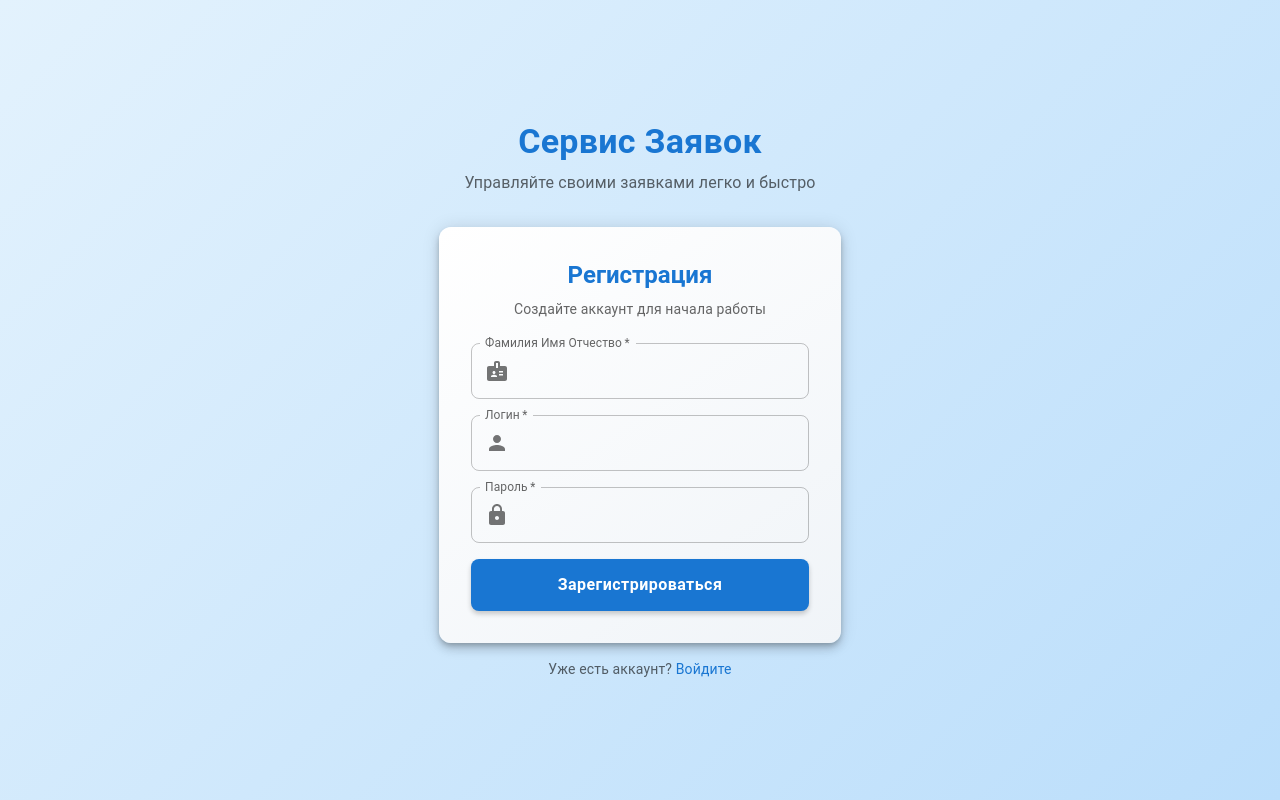
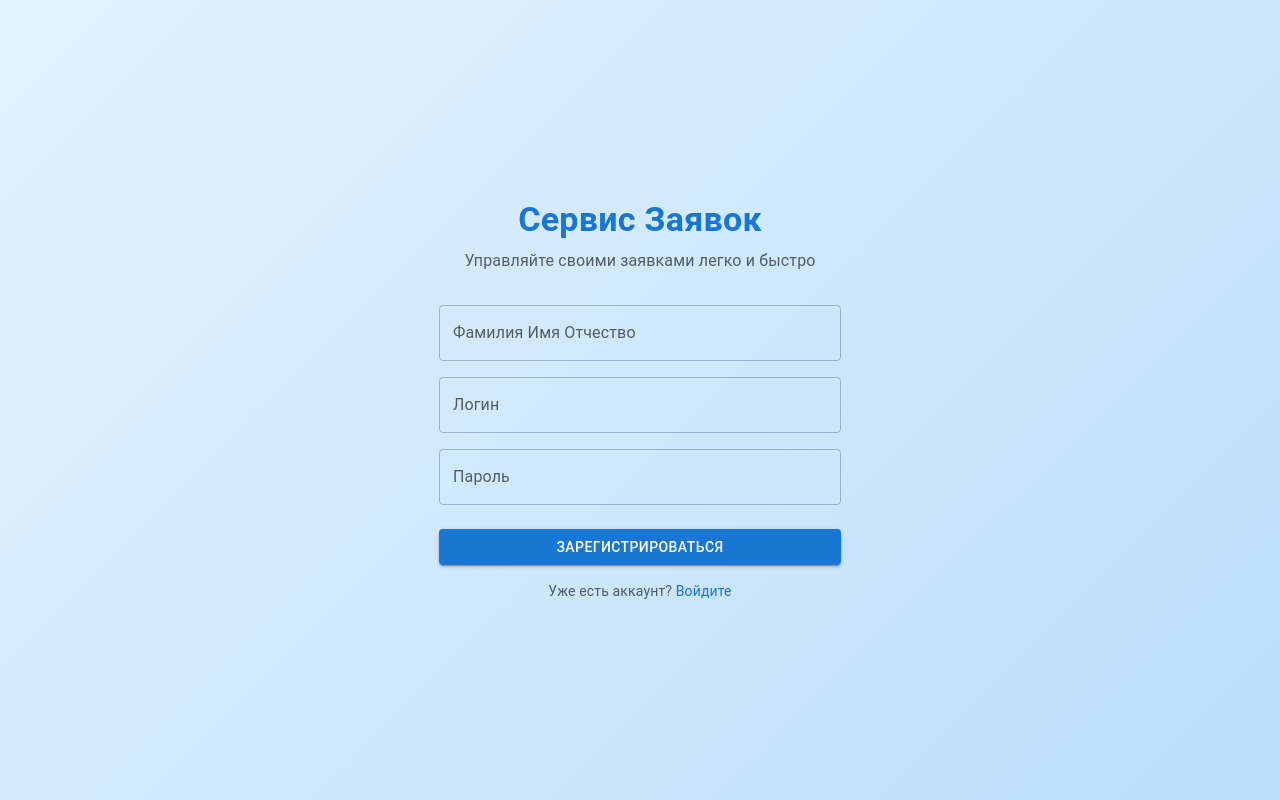
Before and after one commit to Ximanit/QA-servies, a React (Vite) app in the folder client/: page /auth/register in a window 1280 px wide. Built offline with nearby package versions, Linux system fonts and the light colour scheme.

Commit message:
Мелкий фикс формы входа и регистрации

```diff
--- a/client/src/features/auth/components/LoginForm.jsx
+++ b/client/src/features/auth/components/LoginForm.jsx
@@ -1,180 +1,60 @@
-// src/features/auth/components/LoginForm.jsx
 import React from 'react';
-import {
-	TextField,
-	Button,
-	Box,
-	CircularProgress,
-	Typography,
-	InputAdornment,
-	Paper,
-} from '@mui/material';
-import { Person, Lock } from '@mui/icons-material';
+import { TextField, Button, Box } from '@mui/material';
+import { useForm, Controller } from 'react-hook-form';
 
 const LoginForm = ({ onSubmit, isLoading }) => {
-	const [formValues, setFormValues] = React.useState({
-		username: '',
-		password: '',
-	});
-	const [touched, setTouched] = React.useState({
-		username: false,
-		password: false,
-	});
-	const [formSubmitted, setFormSubmitted] = React.useState(false);
-
-	const handleChange = (e) => {
-		const { name, value } = e.target;
-		setFormValues((prev) => ({ ...prev, [name]: value }));
-	};
-
-	const handleBlur = (e) => {
-		const { name } = e.target;
-		setTouched((prev) => ({ ...prev, [name]: true }));
-	};
-
-	const handleSubmit = (e) => {
-		e.preventDefault();
-		setFormSubmitted(true);
-		if (!formValues.username || !formValues.password) {
-			return;
-		}
-		onSubmit(formValues);
-	};
-
-	const getError = (field) => {
-		return !formValues[field] && (touched[field] || formSubmitted);
-	};
-
-	const getHelperText = (field, message) => {
-		return getError(field) ? message : '';
-	};
+	const {
+		control,
+		handleSubmit,
+		formState: { errors },
+	} = useForm();
 
 	return (
-		<Paper
-			elevation={6}
-			sx={{
-				padding: 4,
-				borderRadius: 3,
-				background: 'linear-gradient(145deg, #ffffff, #f0f4f8)',
-				maxWidth: 400,
-				mx: 'auto',
-			}}>
-			<Box sx={{ textAlign: 'center', mb: 3 }}>
-				<Typography variant="h5" fontWeight="bold" color="primary">
-					Вход в систему
-				</Typography>
-				<Typography variant="body2" color="text.secondary" sx={{ mt: 1 }}>
-					Пожалуйста, введите свои данные для входа
-				</Typography>
-			</Box>
 		<Box
 			component="form"
-				onSubmit={handleSubmit}
+			onSubmit={handleSubmit(onSubmit)}
 			sx={{ display: 'flex', flexDirection: 'column', gap: 2 }}>
+			<Controller
+				name="username"
+				control={control}
+				defaultValue=""
+				rules={{ required: 'Введите имя пользователя!' }}
+				render={({ field }) => (
 					<TextField
+						{...field}
 						label="Имя пользователя"
-					name="username"
-					value={formValues.username}
-					onChange={handleChange}
-					onBlur={handleBlur}
-					required
+						variant="outlined"
+						error={!!errors.username}
+						helperText={errors.username?.message}
 						fullWidth
+					/>
+				)}
+			/>
+			<Controller
+				name="password"
+				control={control}
+				defaultValue=""
+				rules={{ required: 'Введите пароль!' }}
+				render={({ field }) => (
+					<TextField
+						{...field}
+						label="Пароль"
+						type="password"
 						variant="outlined"
-					error={getError('username')}
-					helperText={getHelperText('username', 'Введите имя пользователя!')}
-					slotProps={{
-						input: {
-							startAdornment: (
-								<InputAdornment position="start">
-									<Person color="action" />
-								</InputAdornment>
-							),
-						},
-					}}
-					sx={{
-						'& .MuiOutlinedInput-root': {
-							borderRadius: '8px',
-							'&:hover fieldset': {
-								borderColor: 'primary.main',
-							},
-							'&.Mui-focused fieldset': {
-								borderColor: 'primary.main',
-							},
-						},
-						'& .MuiInputLabel-root': {
-							color: 'text.secondary',
-							'&.Mui-focused': {
-								color: 'primary.main',
-							},
-						},
-					}}
+						error={!!errors.password}
+						helperText={errors.password?.message}
+						fullWidth
 					/>
-				<TextField
-					label="Пароль"
-					name="password"
-					type="password"
-					value={formValues.password}
-					onChange={handleChange}
-					onBlur={handleBlur}
-					required
-					fullWidth
-					variant="outlined"
-					error={getError('password')}
-					helperText={getHelperText('password', 'Введите пароль!')}
-					slotProps={{
-						input: {
-							startAdornment: (
-								<InputAdornment position="start">
-									<Lock color="action" />
-								</InputAdornment>
-							),
-						},
-					}}
-					sx={{
-						'& .MuiOutlinedInput-root': {
-							borderRadius: '8px',
-							'&:hover fieldset': {
-								borderColor: 'primary.main',
-							},
-							'&.Mui-focused fieldset': {
-								borderColor: 'primary.main',
-							},
-						},
-						'& .MuiInputLabel-root': {
-							color: 'text.secondary',
-							'&.Mui-focused': {
-								color: 'primary.main',
-							},
-						},
-					}}
+				)}
 			/>
 			<Button
 				type="submit"
 				variant="contained"
-					color="primary"
 				disabled={isLoading}
-					fullWidth
-					sx={{
-						py: 1.5,
-						borderRadius: '8px',
-						textTransform: 'none',
-						fontSize: '1rem',
-						fontWeight: 'bold',
-						boxShadow: '0 3px 5px rgba(0, 0, 0, 0.2)',
-						'&:hover': {
-							boxShadow: '0 5px 10px rgba(0, 0, 0, 0.3)',
-							backgroundColor: 'primary.dark',
-						},
-						'&:disabled': {
-							backgroundColor: 'action.disabledBackground',
-							color: 'action.disabled',
-						},
-					}}
-					startIcon={isLoading ? <CircularProgress size={20} /> : null}>
-					{isLoading ? 'Вход...' : 'Войти'}
+				sx={{ mt: 1 }}>
+				{isLoading ? 'Загрузка...' : 'Войти'}
 			</Button>
 		</Box>
-		</Paper>
 	);
 };
 
--- a/client/src/features/auth/components/RegisterForm.jsx
+++ b/client/src/features/auth/components/RegisterForm.jsx
@@ -1,220 +1,76 @@
-// src/features/auth/components/RegisterForm.jsx
 import React from 'react';
-import {
-	TextField,
-	Button,
-	Box,
-	CircularProgress,
-	Typography,
-	InputAdornment,
-	Paper,
-} from '@mui/material';
-import { Person, Lock, Badge } from '@mui/icons-material';
+import { TextField, Button, Box } from '@mui/material';
+import { useForm, Controller } from 'react-hook-form';
 
 const RegisterForm = ({ onSubmit, isLoading }) => {
-	const [formValues, setFormValues] = React.useState({
-		name: '',
-		username: '',
-		password: '',
-	});
-	const [touched, setTouched] = React.useState({
-		name: false,
-		username: false,
-		password: false,
-	});
-	const [formSubmitted, setFormSubmitted] = React.useState(false);
-
-	const handleChange = (e) => {
-		const { name, value } = e.target;
-		setFormValues((prev) => ({ ...prev, [name]: value }));
-	};
-
-	const handleBlur = (e) => {
-		const { name } = e.target;
-		setTouched((prev) => ({ ...prev, [name]: true }));
-	};
-
-	const handleSubmit = (e) => {
-		e.preventDefault();
-		setFormSubmitted(true);
-		if (!formValues.name || !formValues.username || !formValues.password) {
-			return;
-		}
-		onSubmit(formValues);
-	};
-
-	const getError = (field) => {
-		return !formValues[field] && (touched[field] || formSubmitted);
-	};
-
-	const getHelperText = (field, message) => {
-		return getError(field) ? message : '';
-	};
+	const {
+		control,
+		handleSubmit,
+		formState: { errors },
+	} = useForm();
 
 	return (
-		<Paper
-			elevation={6}
-			sx={{
-				padding: 4,
-				borderRadius: 3,
-				background: 'linear-gradient(145deg, #ffffff, #f0f4f8)',
-				maxWidth: 400,
-				mx: 'auto',
-			}}>
-			<Box sx={{ textAlign: 'center', mb: 3 }}>
-				<Typography variant="h5" fontWeight="bold" color="primary">
-					Регистрация
-				</Typography>
-				<Typography variant="body2" color="text.secondary" sx={{ mt: 1 }}>
-					Создайте аккаунт для начала работы
-				</Typography>
-			</Box>
 		<Box
 			component="form"
-				onSubmit={handleSubmit}
+			onSubmit={handleSubmit(onSubmit)}
 			sx={{ display: 'flex', flexDirection: 'column', gap: 2 }}>
+			<Controller
+				name="name"
+				control={control}
+				defaultValue=""
+				rules={{ required: 'Введите ваше ФИО!' }}
+				render={({ field }) => (
 					<TextField
+						{...field}
 						label="Фамилия Имя Отчество"
-					name="name"
-					value={formValues.name}
-					onChange={handleChange}
-					onBlur={handleBlur}
-					required
+						variant="outlined"
+						error={!!errors.name}
+						helperText={errors.name?.message}
 						fullWidth
+					/>
+				)}
+			/>
+			<Controller
+				name="username"
+				control={control}
+				defaultValue=""
+				rules={{ required: 'Введите логин!' }}
+				render={({ field }) => (
+					<TextField
+						{...field}
+						label="Логин"
 						variant="outlined"
-					error={getError('name')}
-					helperText={getHelperText('name', 'Введите ваше ФИО!')}
-					slotProps={{
-						input: {
-							startAdornment: (
-								<InputAdornment position="start">
-									<Badge color="action" />
-								</InputAdornment>
-							),
-						},
-					}}
-					sx={{
-						'& .MuiOutlinedInput-root': {
-							borderRadius: '8px',
-							'&:hover fieldset': {
-								borderColor: 'primary.main',
-							},
-							'&.Mui-focused fieldset': {
-								borderColor: 'primary.main',
-							},
-						},
-						'& .MuiInputLabel-root': {
-							color: 'text.secondary',
-							'&.Mui-focused': {
-								color: 'primary.main',
-							},
-						},
-					}}
+						error={!!errors.username}
+						helperText={errors.username?.message}
+						fullWidth
 					/>
+				)}
+			/>
+			<Controller
+				name="password"
+				control={control}
+				defaultValue=""
+				rules={{ required: 'Введите пароль!' }}
+				render={({ field }) => (
 					<TextField
-					label="Логин"
-					name="username"
-					value={formValues.username}
-					onChange={handleChange}
-					onBlur={handleBlur}
-					required
+						{...field}
+						label="Пароль"
+						type="password"
+						variant="outlined"
+						error={!!errors.password}
+						helperText={errors.password?.message}
 						fullWidth
-					variant="outlined"
-					error={getError('username')}
-					helperText={getHelperText('username', 'Введите логин!')}
-					slotProps={{
-						input: {
-							startAdornment: (
-								<InputAdornment position="start">
-									<Person color="action" />
-								</InputAdornment>
-							),
-						},
-					}}
-					sx={{
-						'& .MuiOutlinedInput-root': {
-							borderRadius: '8px',
-							'&:hover fieldset': {
-								borderColor: 'primary.main',
-							},
-							'&.Mui-focused fieldset': {
-								borderColor: 'primary.main',
-							},
-						},
-						'& .MuiInputLabel-root': {
-							color: 'text.secondary',
-							'&.Mui-focused': {
-								color: 'primary.main',
-							},
-						},
-					}}
 					/>
-				<TextField
-					label="Пароль"
-					name="password"
-					type="password"
-					value={formValues.password}
-					onChange={handleChange}
-					onBlur={handleBlur}
-					required
-					fullWidth
-					variant="outlined"
-					error={getError('password')}
-					helperText={getHelperText('password', 'Введите пароль!')}
-					slotProps={{
-						input: {
-							startAdornment: (
-								<InputAdornment position="start">
-									<Lock color="action" />
-								</InputAdornment>
-							),
-						},
-					}}
-					sx={{
-						'& .MuiOutlinedInput-root': {
-							borderRadius: '8px',
-							'&:hover fieldset': {
-								borderColor: 'primary.main',
-							},
-							'&.Mui-focused fieldset': {
-								borderColor: 'primary.main',
-							},
-						},
-						'& .MuiInputLabel-root': {
-							color: 'text.secondary',
-							'&.Mui-focused': {
-								color: 'primary.main',
-							},
-						},
-					}}
+				)}
 			/>
 			<Button
 				type="submit"
 				variant="contained"
-					color="primary"
 				disabled={isLoading}
-					fullWidth
-					sx={{
-						py: 1.5,
-						borderRadius: '8px',
-						textTransform: 'none',
-						fontSize: '1rem',
-						fontWeight: 'bold',
-						boxShadow: '0 3px 5px rgba(0, 0, 0, 0.2)',
-						'&:hover': {
-							boxShadow: '0 5px 10px rgba(0, 0, 0, 0.3)',
-							backgroundColor: 'primary.dark',
-						},
-						'&:disabled': {
-							backgroundColor: 'action.disabledBackground',
-							color: 'action.disabled',
-						},
-					}}
-					startIcon={isLoading ? <CircularProgress size={20} /> : null}>
-					{isLoading ? 'Регистрация...' : 'Зарегистрироваться'}
+				sx={{ mt: 1 }}>
+				{isLoading ? 'Загрузка...' : 'Зарегистрироваться'}
 			</Button>
 		</Box>
-		</Paper>
 	);
 };
 
```
Lines whose indentation alone changed are shown as unchanged.
